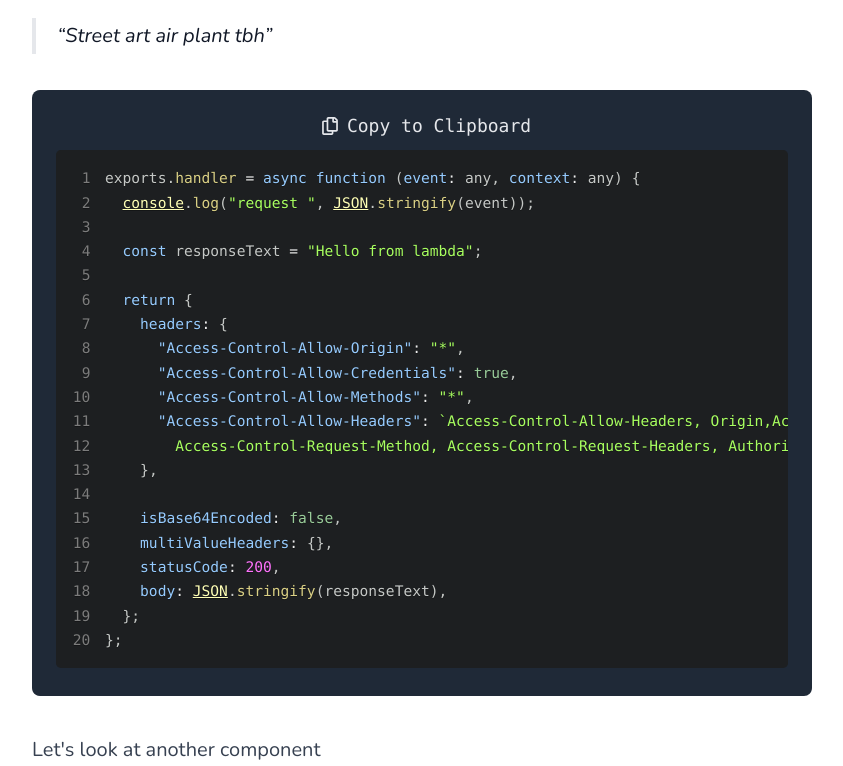
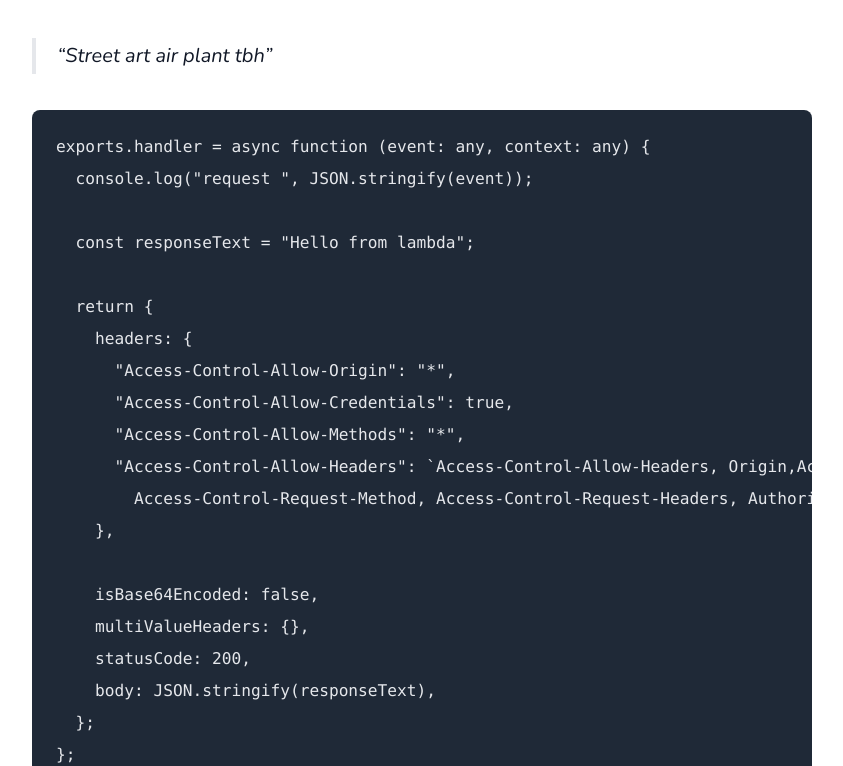
Before and after one commit to kaushalshah-98/personal-portfolio-frontend, a Next.js app: page /blog/how-to-create-sitemap in a window 1280 px wide. Shown: the part 834-1600 px from the top of the page, without its empty margins (218-1061 px from the left). Built offline with nearby package versions, Linux system fonts and the light colour scheme.

Commit message:
Fixed the code shrink issue

```diff
--- a/pages/blog/[slug]/index.tsx
+++ b/pages/blog/[slug]/index.tsx
@@ -43,18 +43,18 @@ interface BlogDetailsProps {
 function BlogDetails({ title, date, content }: BlogDetailsProps) {
   return (
     <div className="flex justify-center">
-      <article className="sm:break-normal my-10">
+      <article className="sm:break-normal my-10 p-5">
         <h1>{title}</h1>
         <Markdown
           className="prose prose-indigo  prose-sm sm:prose-base md:prose-lg xl:prose-xl 2xl:prose-2xl"
           options={{
             wrapper: "article",
             forceBlock: true,
-            overrides: {
-              code: {
-                component: CodeBlock,
-              },
-            },
+            // overrides: {
+            //   code: {
+            //     component: CodeBlock,
+            //   },
+            // },
           }}
         >
           {content}
--- a/styles/globals.css
+++ b/styles/globals.css
@@ -19,5 +19,5 @@ a {
 }
 
 .prose pre {
-  max-width: 100vw;
+  max-width: 98vw;
 }
```
